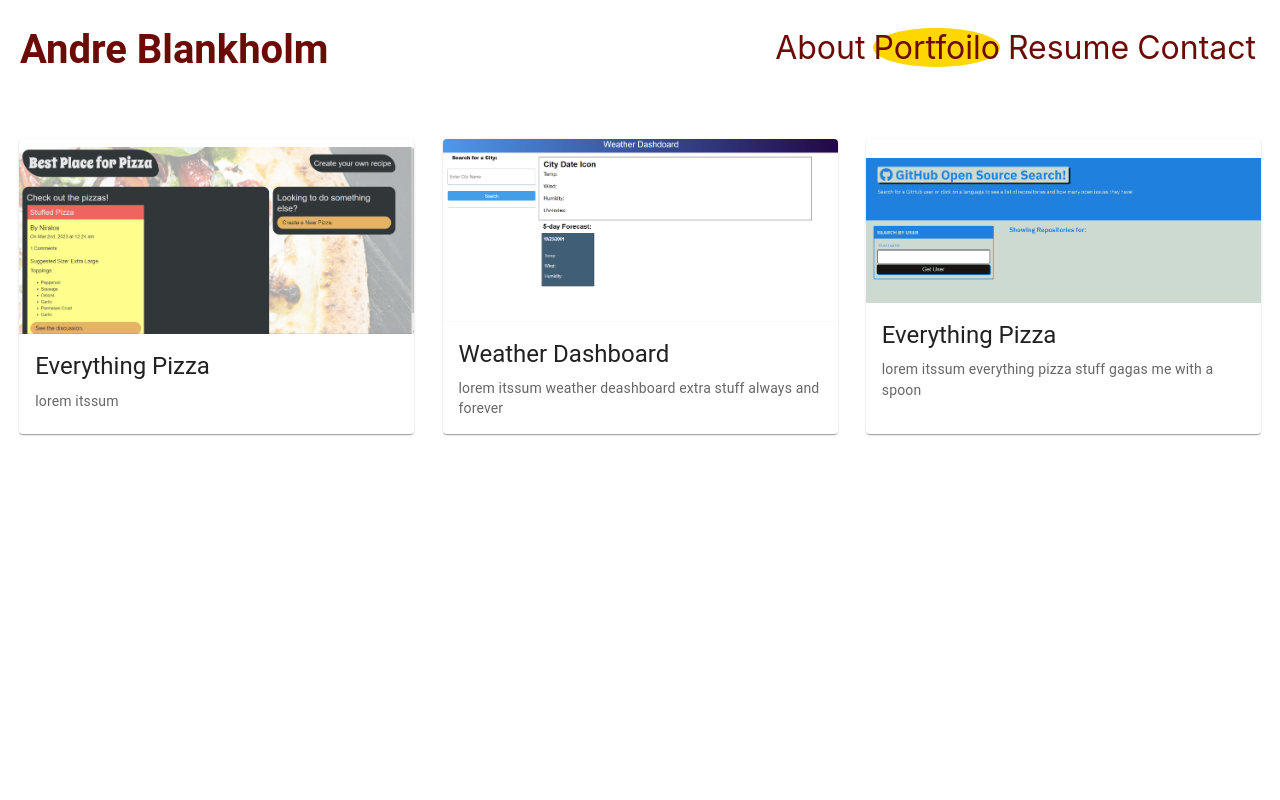
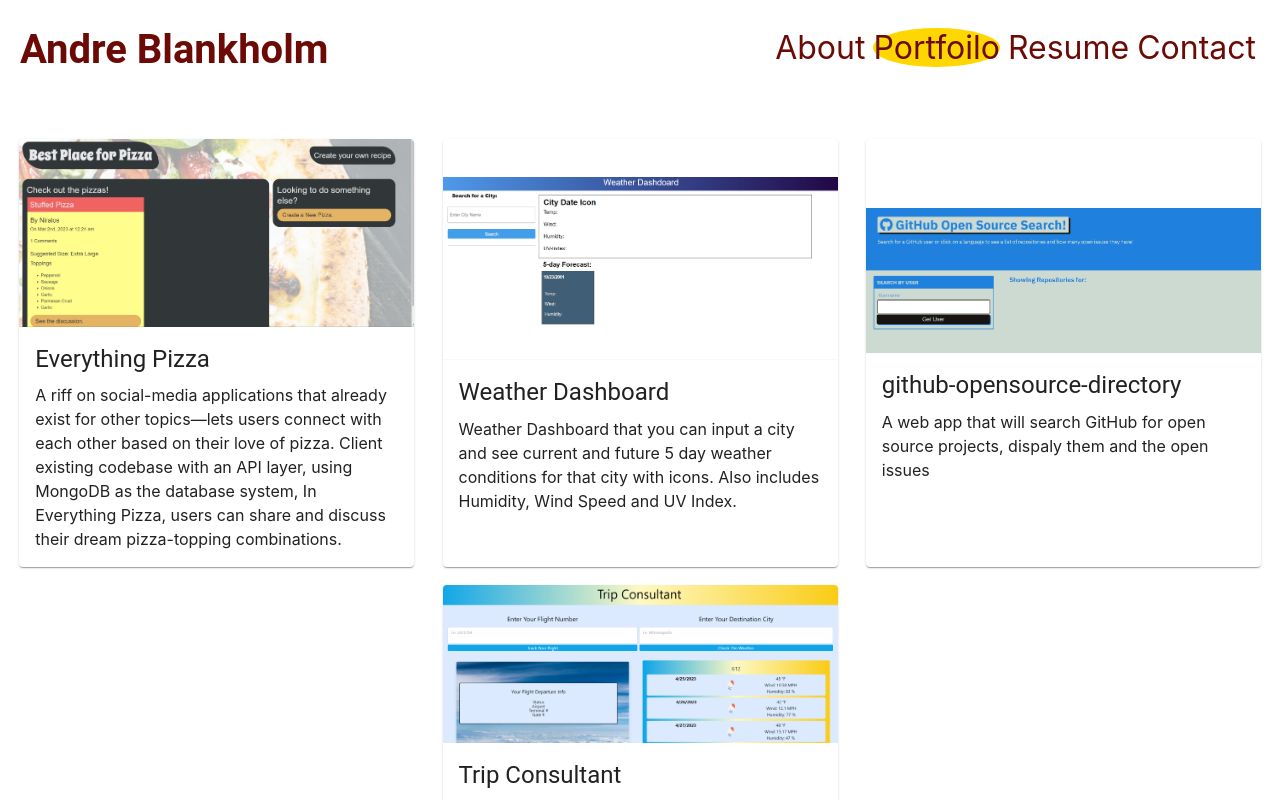
Before and after one commit to AndreBlankholm/Portfolio, a React (Create React App) app: page /portfolio in a window 1280 px wide. Shown: the top 800 px of the page. Built offline with nearby package versions, Linux system fonts and the light colour scheme.

Commit message:
added projects and properties

```diff
--- a/src/components/Portfolio/Portfoilo.js
+++ b/src/components/Portfolio/Portfoilo.js
@@ -9,25 +9,40 @@ function Portfolio() {
     {
       title: "Everything Pizza",
       img_folder: "everything-pizza.png",
-      description: "lorem itssum",
-      alt: "hello",
+      description: "A riff on social-media applications that already exist for other topics—lets users connect with each other based on their love of pizza. Client existing codebase with an API layer, using MongoDB as the database system, In  Everything Pizza, users can share and discuss their dream pizza-topping combinations.",
+      alt: "computer screenshot of deployed application",
       tools: "JavaScript, Node & Express, MySQL, Bootstrap, Handlebars.js",
-
+      github: "https://github.com/AndreBlankholm/Pizza",
+      deployment: "https://stormy-harbor-72824.herokuapp.com/"
     },
     {
       title: "Weather Dashboard",
       img_folder: "weather-dash.png",
-      description: "lorem itssum weather deashboard extra stuff always and forever",
-      alt: "",
+      description: "Weather Dashboard that you can input a city and see current and future 5 day weather conditions for that city with icons. Also includes Humidity, Wind Speed and UV Index.",
+      alt: "computer screenshot of deployed application",
       tools: "JavaScript, Node & Express, MySQL, Bootstrap, Handlebars.js",
+      github: "https://github.com/AndreBlankholm/Pizza",
+      deployment: "https://andreblankholm.github.io/weather-dashboard/"
     },
     {
-      title: "Everything Pizza",
+      title: "github-opensource-directory",
       img_folder: "git-it-done.png",
       alt: "goodbye",
-      description: "lorem itssum  everything pizza stuff gagas me with a spoon",
+      description: "A web app that will search GitHub for open source projects, dispaly them and the open issues",
       tools: "MySQL, Bootstrap, Handlebars.js",
+      github: "https://andreblankholm.github.io/github-opensource-directory/",
+      deployment: ""
     },
+    {
+      title: "Trip Consultant",
+      img_folder: "trip-consultant.png",
+      alt: "computer screenshot of deployed application",
+      description: "This application allows users to enter a flight number and destination city for their trip and have flight & weather information returned. Due to incompatibility in the security of the AviationStack API fetch calls, that element does not currently work on live deployment.",
+      tools: "Javascript, Tailwind CSS, AviationStack API, OpenWeather API",
+      github: "emmazart/trip-consultant",
+      deployment: "https://emmazart.github.io/trip-consultant/"
+    },
+
   ];
 
   return (
--- a/src/components/Portfolio/Portfolio.css
+++ b/src/components/Portfolio/Portfolio.css
@@ -1,6 +1,5 @@
 
 .portfolio {
-
     display: flex;
     justify-content: space-evenly;
     flex-wrap: wrap;
--- a/src/components/Project/Project.js
+++ b/src/components/Project/Project.js
@@ -25,7 +25,7 @@ function Project(props) {
             <Typography gutterBottom variant="h5" component="div">
               {project.title}
             </Typography>
-            <Typography variant="body2" color="text.secondary">
+            <Typography variant="body3" color="text.primary">
              {project.description}
             </Typography>
           </CardContent>
```
Also changed, not shown: src/assests/images/img_folder/trip-consultant.png (added).
